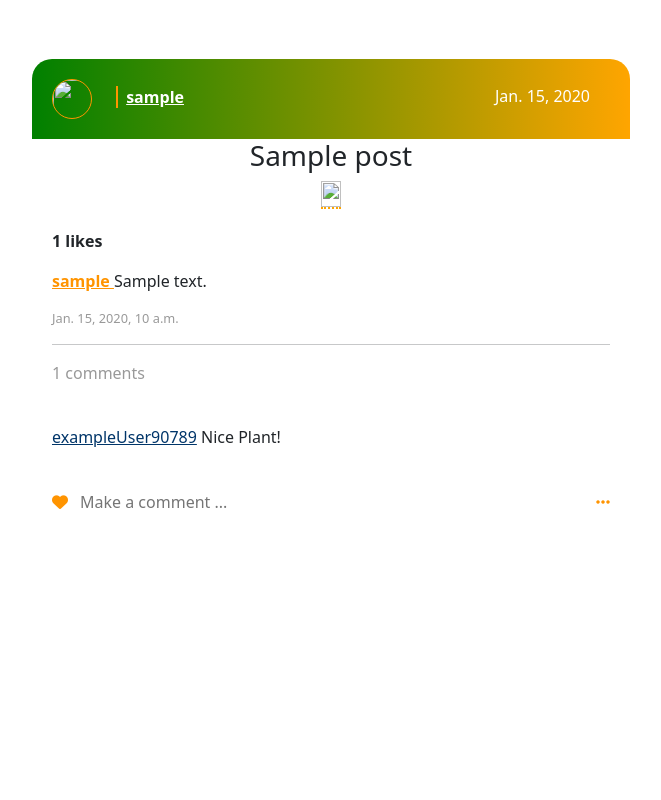
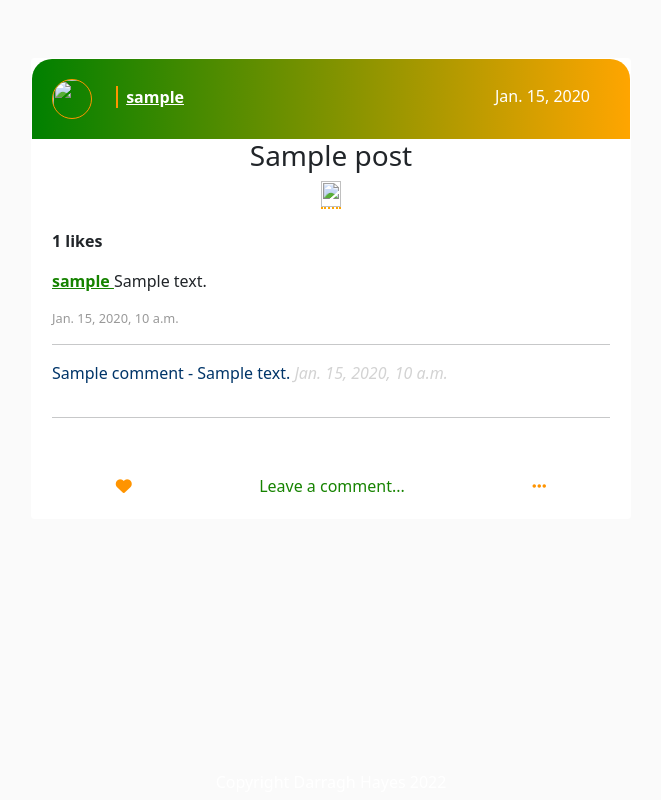
Before and after one commit to DazHaze/PlantGram, a Django app: page /list_view/ in a window 1280 px wide. Shown: the whole page, without its empty margins (309-970 px from the left). Run offline with Django 4.2, Linux system fonts and the light colour scheme; tables that the repository leaves empty hold one stand-in row (values such as "Sample post"); some libraries are stand-ins or nearby versions.

Commit message:
add list-view styling and add comment link to post detail view

```diff
--- a/plants/admin.py
+++ b/plants/admin.py
@@ -1,9 +1,10 @@
 from django.contrib import admin
 from .models import Post
 from .models import Profile
-from .models import Picture
+from .models import Picture, Comment
 
 # Register your models here.
 admin.site.register(Post)
 admin.site.register(Profile)
 admin.site.register(Picture)
+admin.site.register(Comment)
--- a/plants/models.py
+++ b/plants/models.py
@@ -26,12 +26,6 @@ class Post(models.Model):
         except IntegrityError:
             self.save(*args, **kwargs)
 
-    # def __str__(self):
-    #     return self.description()
-
-    # def __str__(self):
-    #     return self.title()
-
     def number_of_likes(self):
         return self.likes.count()
 
@@ -40,6 +34,9 @@ class Post(models.Model):
 
     def get_absolute_url(self):
         return reverse('plants:post_detail', args=[self.slug])
+
+    def __str__(self):
+        return f'{self.title}'
 
 
 
@@ -52,3 +49,12 @@ class Profile(models.Model):
 
 class Picture(models.Model):
     image = CloudinaryField('image')
+
+class Comment(models.Model):
+    post = models.ForeignKey(Post, related_name='comments', on_delete=models.CASCADE)
+    name = models.CharField(max_length=255)
+    body = models.TextField()
+    date_added = models.DateTimeField(auto_now_add=True)
+
+    def __str__(self):
+        return '%s - %s' % (self.post.__str__(), self.name)
--- a/plants/views.py
+++ b/plants/views.py
@@ -9,17 +9,36 @@ from django.views.generic import (
     ListView
 )
 from .models import Post
-from.forms import PostForm
+from.forms import PostForm, CommentForm
+
 
 class LandingView(ListView):
     queryset = Post.objects
     context_object_name = "landing"
     template_name = "index.html"
 
+
 class PostListView(ListView):
     queryset = Post.objects.order_by('-created_on')
     context_object_name = "posts"
     template_name = 'list_view.html'
+
+    def comment_view(self,request, slug):
+        queryset = Post.objects
+        post = get_object_or_404(queryset, slug=slug)
+        if request.method == 'POST':
+            comment_form = CommentForm(request.POST or None)
+            if comment_form.is_valid():
+                content = request.POST.get('content')
+                comment.objects.create(post=post, user=request.user, content=content)
+                comment.save()
+                return HttpResponseRedirect('plants: list_view')
+
+        else:
+            comment_form = CommentForm()
+        return render(request, 'plants: list_view', {
+            'comments': comments,
+        })
 
 
 class PostDetail(DetailView):
@@ -42,7 +61,6 @@ class PostDetail(DetailView):
             },
         )
 
-
     def post(self, request, slug, *args, **kwargs):
         queryset = Post.objects
         post = get_object_or_404(queryset, slug=slug)
@@ -60,6 +78,7 @@ class PostDetail(DetailView):
             },
         )
 
+
 class PostLike(View):
 
     def post(self, request, slug):
@@ -71,6 +90,7 @@ class PostLike(View):
             post.likes.add(request.user)
 
         return HttpResponseRedirect(reverse('plants:post_detail', args=[slug]))
+
 
 class AddPostView(CreateView):
     model = Post
--- a/static/css/style.css
+++ b/static/css/style.css
@@ -1,6 +1,7 @@
 :root {
   --darkestGrey: #0c0c0d;
   --orangeAccent: #ff9400;
+  --greenAccent: #168300;
 }
 
 body {
@@ -21,7 +22,7 @@ body {
   padding: 60px; */
   height: 100%;
   margin: 0;
-  background-color: white;
+  background-color: #fafafa !important;
 
 }
 
@@ -154,7 +155,7 @@ a {
 
 .Instagram-card-content-user {
   font-weight: bold;
-  color: var(--orangeAccent);
+  color: var(--greenAccent);
 }
 
 .hashtag {
@@ -167,12 +168,13 @@ a {
 
 .user-comment {
   color: #003569;
+  display: flex;
+  flex-direction: row;
+  width: 100%;
 }
 
 .Instagram-card-footer {
   padding: 20px;
-  display: flex;
-  align-items: center;
 }
 
 hr {
@@ -188,6 +190,7 @@ hr {
 .footer-action-icons {
   font-size: 16px;
   color: var(--orangeAccent);
+  text-decoration: none;
 }
 
 .comments-input {
@@ -207,3 +210,11 @@ footer, .landing-footer{
   height: 40px;
   text-align: center;
 }
+
+.a-link{
+  color: var(--greenAccent);
+}
+
+.a-link:hover{
+  color: var(--orangeAccent);
+}
--- a/templates/list_view.html
+++ b/templates/list_view.html
@@ -36,7 +36,8 @@
         </div>
         <div class="Instagram-card-image">
             <a href="{% url 'plants:post_detail' post.slug  %}">
-                <img src="{{ post.featured_image.url}}" height="600px" alt="" style="border-bottom: 2px dotted orange ;">
+                <img src="{{ post.featured_image.url}}" height="600px" alt=""
+                    style="border-bottom: 2px dotted orange ;">
             </a>
         </div>
 
@@ -49,13 +50,42 @@
                     {{ post.created_on }}</p>
             </p>
             <hr>
-            <p class="comments">1 comments</p>
-            <br><a class="user-comment" href="https://www.instagram.com">exampleUser90789</a> Nice Plant!</br>
+            <!-- <p class="comments">1 comments</p> -->
+            <!-- <br><a class="user-comment" href="https://www.instagram.com">exampleUser90789</a> Nice Plant!</br> -->
+            {% if not post.comments.all %}
+            <p>No Comments yet ...</p>
+            {% else %}
+            {% for comment in post.comments.all %}
+            <div class="user-comment">
+                <p>{{ comment.name }}</p>
+                <p>&nbsp;-&nbsp; </p>
+                <p>{{ comment.body }}&nbsp; </p>
+                <p style="font-style:italic; color:lightgray;">{{ comment.date_added }}</p>
+            </div>
+            {% endfor %}
+            {% endif %}
+            <hr>
         </div>
 
-        <div class="Instagram-card-footer">
+        <div class="Instagram-card-footer d-flex justify-content-around">
             <a class="footer-action-icons" href="#"><i class="fa fa-heart"></i></a>
-            <input class="comments-input" type="text" placeholder="Make a comment ..." />
+
+            <!-- {% if user.is_authenticated %}
+            <div class="form-group">
+                <form method="post" enctype="multipart/form-data">
+                    {% csrf_token %}
+                    {{ form.as_p }}
+                    <button type="submit" class="btn btn-secondary">Post</button>
+            </div>
+
+            {% else %}
+
+            You're not allowed here! (and you know it...)
+
+            {% endif %} -->
+            <a href="{% url 'plants:post_detail' post.slug  %}" class="footer-action-icons a-link">Leave a comment...</a>
+
+            <!-- <input class="comments-input" type="text" placeholder="Make a comment ..." /> -->
             <a class="footer-action-icons" href="#"><i class="fa fa-ellipsis-h"></i></a>
         </div>
 
```
Also changed, not shown: plants/forms.py (+12 -2 lines), templates/post_detail.html (+15 -4 lines), plants/migrations/0009_comment.py (added).
